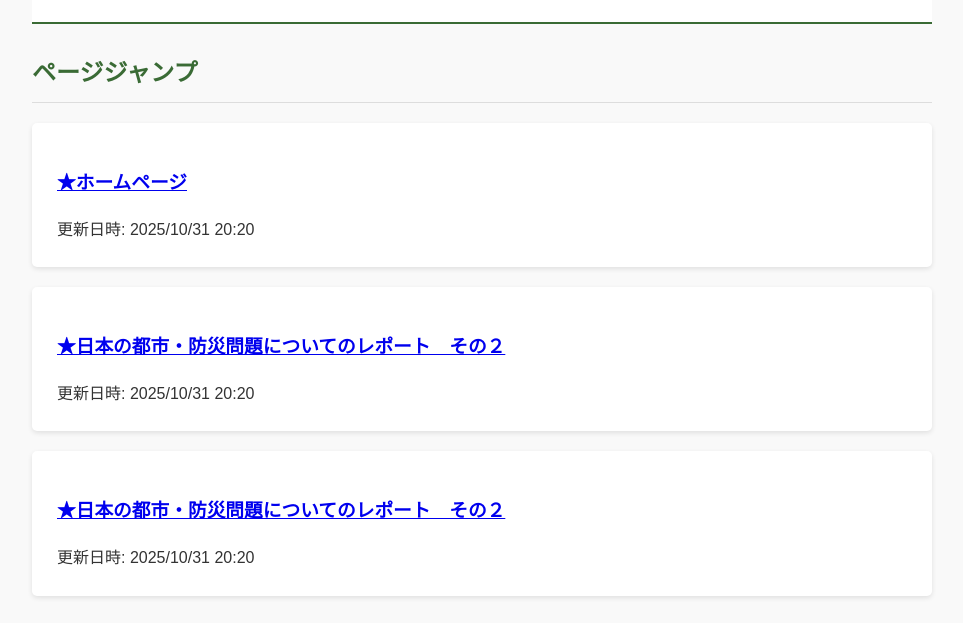
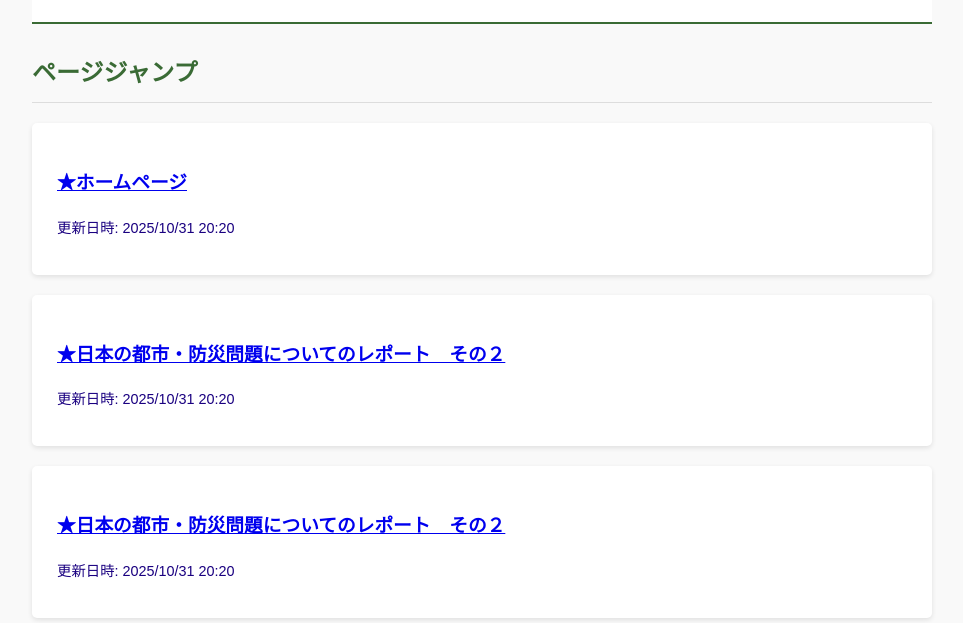
Before and after one commit to ygs2023f066-svg/aiueo, a plain HTML site: page index.html in a window 1280 px wide. Shown: the part 164-787 px from the top of the page, without its empty margins (158-1121 px from the left). Drawn offline with Linux system fonts and the light colour scheme.

Commit message:
Update index.html

```diff
--- a/index.html
+++ b/index.html
@@ -4,6 +4,8 @@
   <meta charset="UTF-8">
   <meta name="viewport" content="width=device-width, initial-scale=1.0">
   <title>地理探求レポート　東海林律希</title>
+<link rel="stylesheet" href="style.css">
+<link rel="icon" href="fabikonn.png" type="image/png">
   <style>
     /* 基本スタイル */
     body {
```
